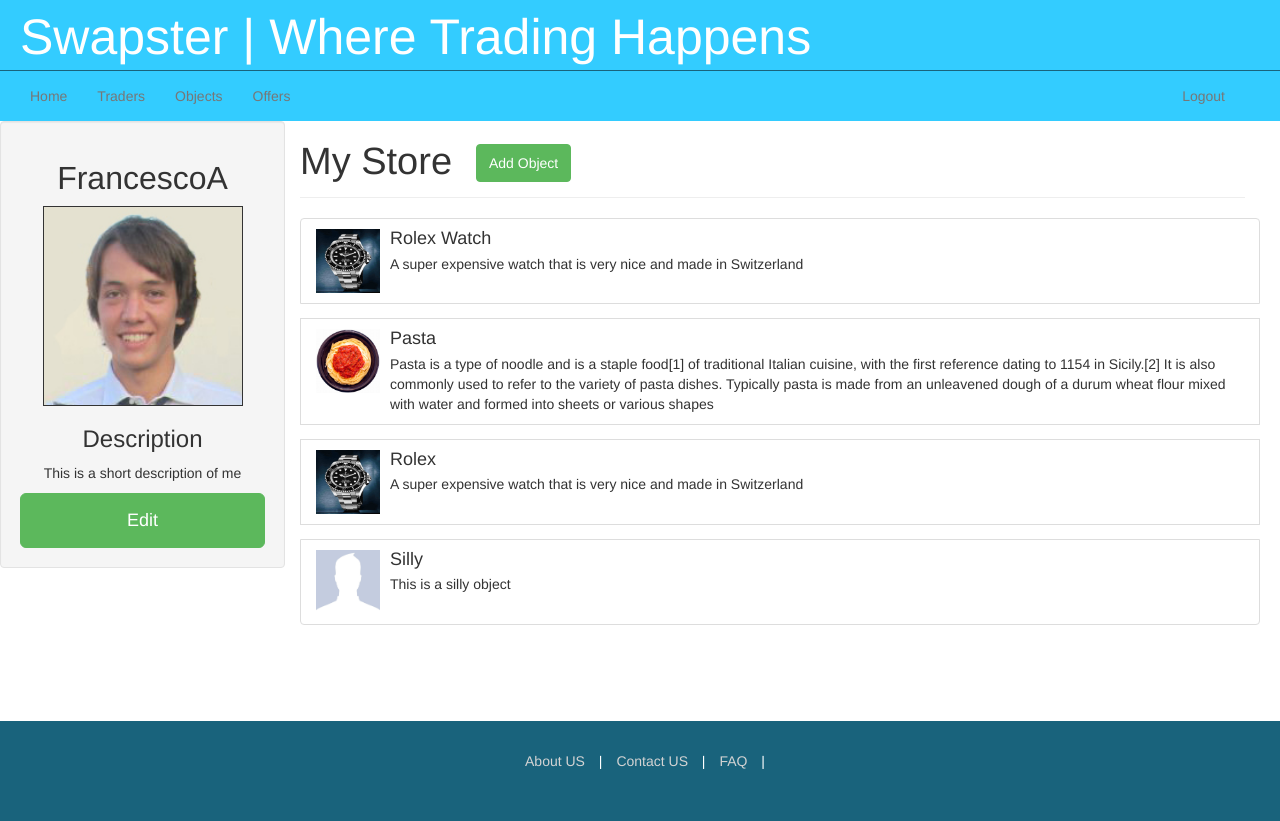
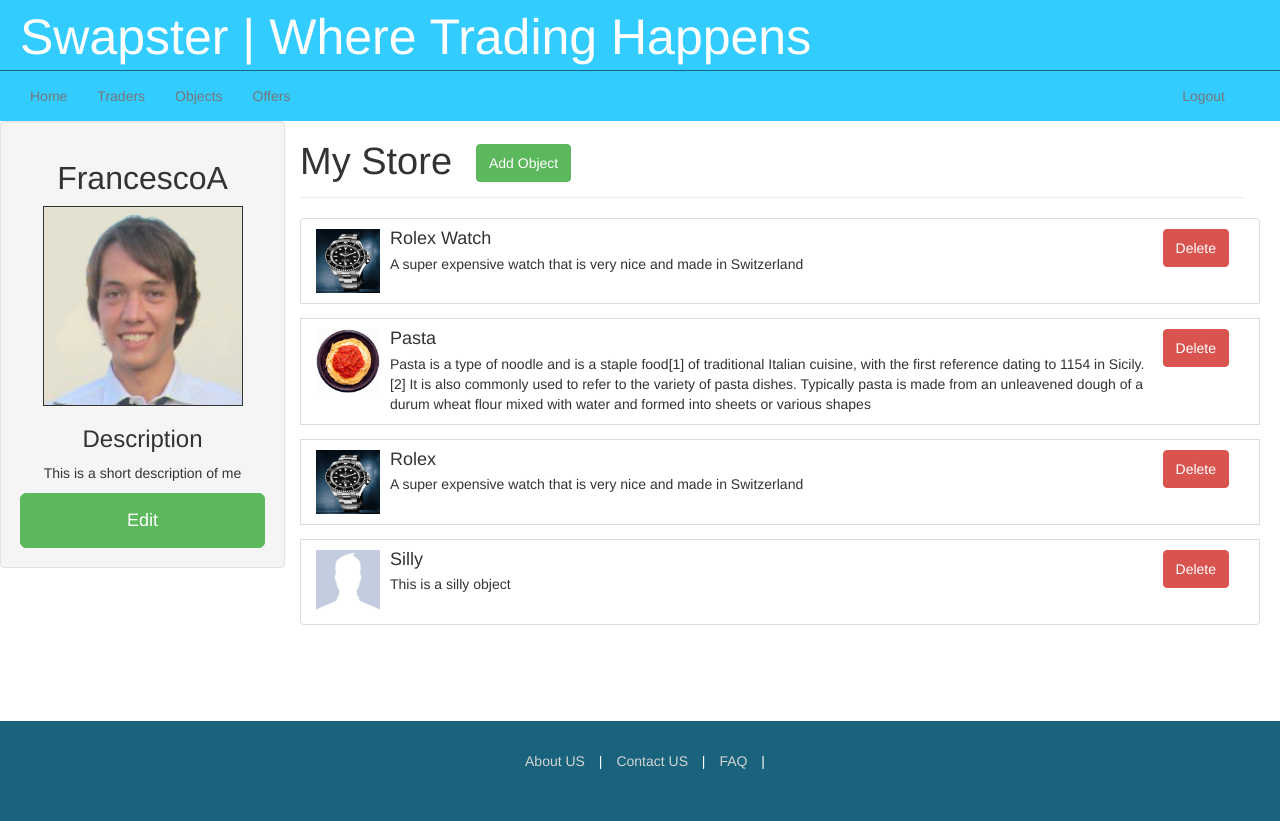
Before and after one commit to FrancescoA/swapster, a Django app: page /traders/profile/ in a window 1280 px wide. Run offline with Django 3.2, Linux system fonts and the light colour scheme; a user stored in the database is signed in; data comes from the database, SQL or seed files in the repository; both versions use the stored data as it was after the commit; parts of the project's set-up code (start-up, migrations or seed data) failed here and were passed over.

Commit message:
deleting objects works

```diff
--- a/objects/urls.py
+++ b/objects/urls.py
@@ -5,5 +5,7 @@ from objects.views import ObjectDetailView, ObjectCreateView
 
 urlpatterns = patterns('',
     url(r'^detail/$', ObjectDetailView.as_view(), name='object-detail'),
-    url(r'^add/$', ObjectCreateView.as_view(), name='object-create')
+    url(r'^add/$', ObjectCreateView.as_view(), name='object-create'),
+    url(r'^add/(?P<pk>\d+)/$', 'objects.views.delete_object', name='delete_object')
+
 )
--- a/templates/trader/profile.html
+++ b/templates/trader/profile.html
@@ -32,6 +32,8 @@
 					<a class="pull-left detail-trigger" name="{{ item|safe }}" owner="{{ item.owner.username }}">
 					<img class="media-object object-icon-medium" src="{{ item.image.url }}"/>
 					</a>
+					{% block delete_button %}
+					{% endblock %}
 					<div class="media-body">
 						<h4 class="media-heading">
 						{{ item.name }}
--- a/templates/trader/user_profile.html
+++ b/templates/trader/user_profile.html
@@ -33,3 +33,7 @@
 {% block additional_store_header %}
 	<a href="/objects/add"><button id="add-object" class="btn btn-success"> Add Object </button></a>
 {% endblock %}
+
+{% block delete_button %}
+	<a href="{% url 'delete_object' item.id %}" class="btn btn-danger pull-right">Delete</a>
+{% endblock %}
```
Also changed, not shown: objects/views.py (+5 -3 lines), swapster.db, 2 other files.
